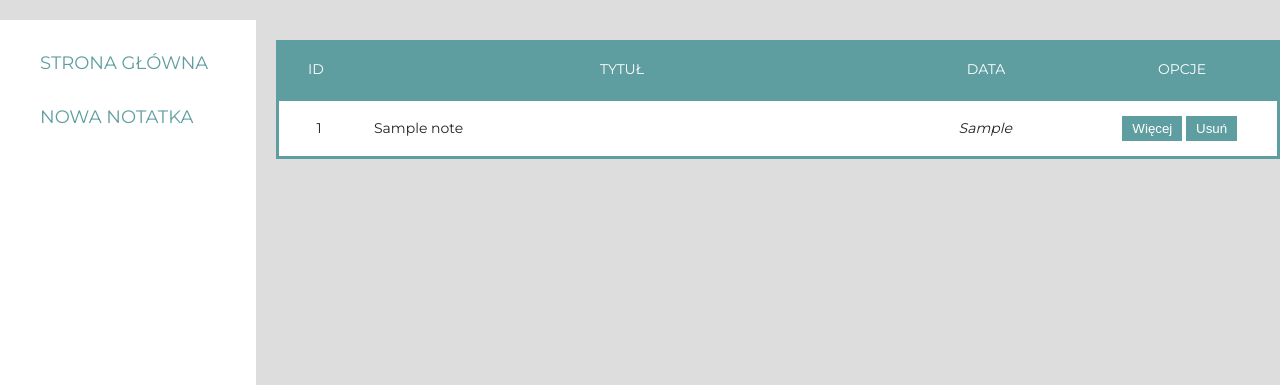
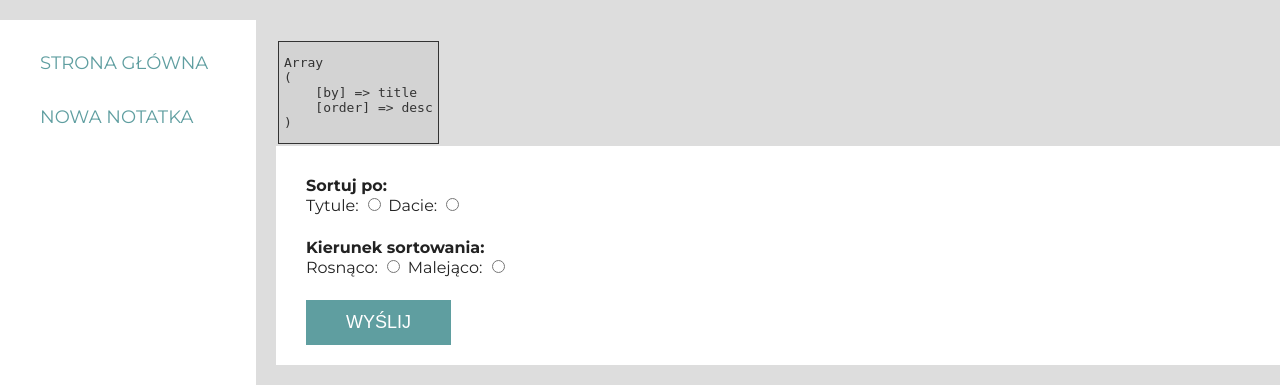
Before and after one commit to kapakrystian/Notatnik, a PHP site: page / in a window 1280 px wide. Shown: the part 153-538 px from the top of the page. Run offline with PHP 8.4, Linux system fonts and the light colour scheme; tables that the repository leaves empty or names only in its code hold one stand-in row (values such as "Sample post"); lists and menus that the app fills with data are empty; some libraries are stand-ins or nearby versions.

Commit message:
Sortowanie notatek.

```diff
--- a/src/Controllers/NoteController.php
+++ b/src/Controllers/NoteController.php
@@ -35,6 +35,10 @@ class NoteController extends AbstractController
     public function listAction(): void
     {
         $this->view->render('list', [
+            'sort' => [
+                'by' => 'title',
+                'order' => 'desc'
+            ],
             'notes' => $this->database->getNotes(),
             'before' => $this->request->getParam('before'),
             'error' => $this->request->getParam('error')
--- a/templates/pages/list.php
+++ b/templates/pages/list.php
@@ -30,6 +30,30 @@
 
             ?>
         </div>
+
+        <?php
+        dump($params['sort']);
+        $sort = $params['sort'] ?? [];
+        $by = $sort['by'] ?? 'title';
+        $order = $sort['order'] ?? 'desc';
+        ?>
+
+        <div>
+            <form class="settings-form" action="/" method="GET">
+                <div>
+                    <div>Sortuj po:</div>
+                    <label>Tytule: <input name="sortby" type="radio" value="title"></label>
+                    <label>Dacie: <input name="sortby" type="radio" value="title"></label>
+                </div>
+                <div>
+                    <div>Kierunek sortowania:</div>
+                    <label>Rosnąco: <input name="sortorder" type="radio" value="asc"></label>
+                    <label>Malejąco: <input name="sortorder" type="radio" value="desc"></label>
+                </div>
+                <input type="submit" value="Wyślij">
+            </form>
+        </div>
+
         <div class="tbl-header">
             <table cellpadding="0" cellspacing="0" border="0">
                 <thead>
```
